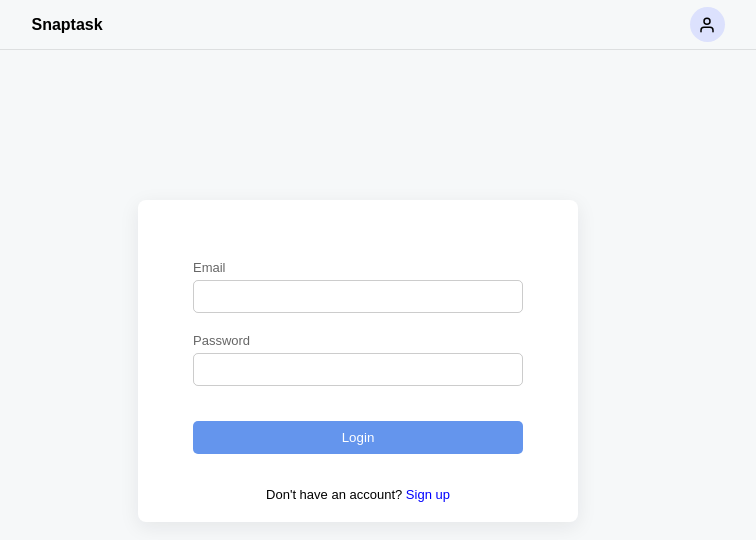
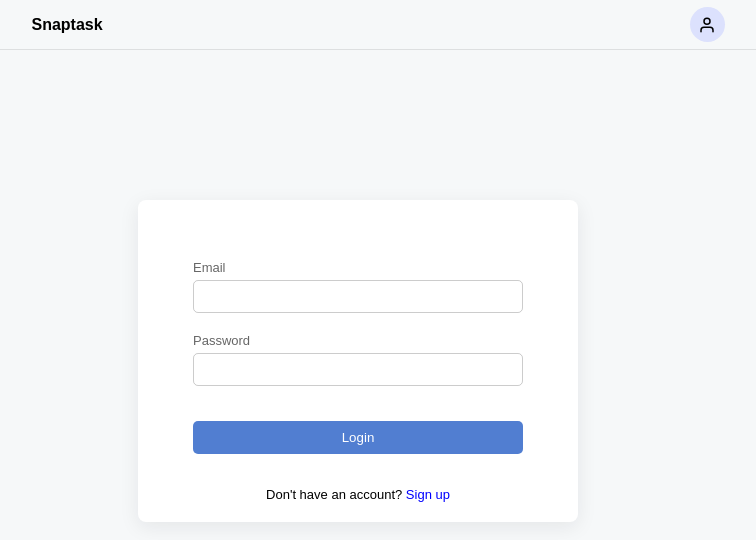
Before and after one commit to therealrinku/robonote, a Next.js app: page /login in a window 1280 px wide. In both pictures the pointer is over the button "Login". Shown: the top 540 px of the page, without its empty margins (282-1038 px from the left). Built offline with nearby package versions, Linux system fonts and the light colour scheme.

Commit message:
hover effect added

```diff
--- a/styles/Login.module.css
+++ b/styles/Login.module.css
@@ -58,3 +58,7 @@
   border-radius: 5px;
   margin-bottom: 20px;
 }
+
+.loginPage button:hover {
+  background: #517ed1;
+}
```
